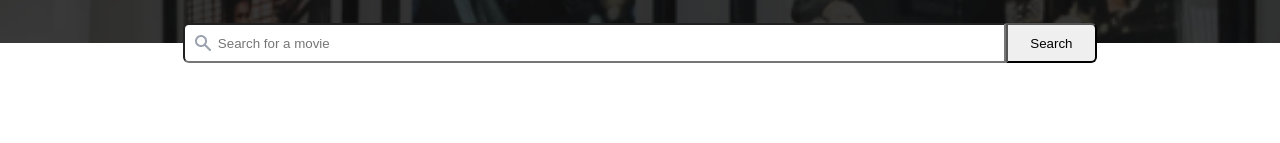
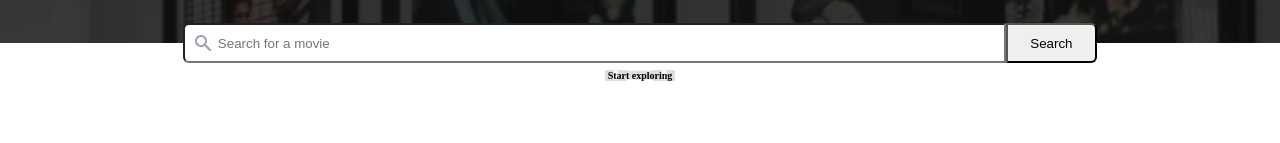
Before and after one commit to Nineteen991/movie-watchlist-react, a React (Create React App) app: page / in a window 1280 px wide. Shown: the part 157-300 px from the top of the page. Built offline with nearby package versions, Linux system fonts and the light colour scheme; no server answers.

Commit message:
added some input functionality

```diff
--- a/src/App.js
+++ b/src/App.js
@@ -1,3 +1,4 @@
+import { useState } from 'react'
 import { Routes, Route } from 'react-router-dom'
 
 import Header from './components/Header'
@@ -6,13 +7,16 @@ import Watchlist from './routes/Watchlist'
 import './App.css'
 
 export default function App() {
+  const [renderMovie, setRenderMovie] = useState({})
 
   return (
     <>
       <Header />
 
       <Routes>
-        <Route path='/' element={<Home />} />
+        <Route path='/' element={
+          <Home renderMovie={renderMovie} setRenderMovie={setRenderMovie}/>
+        } />
         <Route path='/watchlist' element={<Watchlist />} />
       </Routes>
     </>
--- a/src/routes/Home.js
+++ b/src/routes/Home.js
@@ -1,6 +1,8 @@
+import { useState, useEffect } from 'react'
 import styled from 'styled-components'
 
 import searchIcon from '../images/Icon.png'
+import filmIcon from '../images/Icon-film.png'
 
 const MovieSearchForm = styled.form`
   grid-column: 2 / 3;
@@ -27,13 +29,57 @@ const MovieSearchBtn = styled.button`
   border-radius: 0 6px 6px 0;
 `
 
-export default function Home() {
+const EmptyMovieDiv = styled.div`
+  grid-column: 2 / 3;
+  background: url("${filmIcon}") no-repeat center;
+  /* height: 73vh; */
+  list-style: none;
+  margin-top: 3%;
+
+  display: flex;
+  flex-direction: column;
+  align-items: center;
+`
+
+const MovieCard = styled.div`
+  grid-column: 2 / 3;
+  height: 25vh;
+  width: 100%;
+  background-color: white;
+  display: flex;
+  align-items: center;
+`
+
+export default function Home({renderMovie, setRenderMovie}) {
+  const [inputValue, setInputValue] = useState('')
+  const [movie, setMovie] = useState('')
+
+  function getMovie(e) {
+    e.preventDefault()
+    setMovie(e.target.children[0].value)
+  }
+
+  useEffect(() => {
+    fetch(`http://www.omdbapi.com/?apikey=b1eb06c0&t=${movie}`)
+      .then(res => res.json())
+      .then(data => setRenderMovie(data))
+  }, [movie])
+console.log(renderMovie)
   return (
     <>
-      <MovieSearchForm>
-        <MovieSearchInput placeholder='Search for a movie' />
+      <MovieSearchForm onSubmit={(e) => getMovie(e)}>
+        <MovieSearchInput
+          placeholder='Search for a movie'
+          onChange={(e) => setInputValue(e.target.value)}
+          value={inputValue}
+        />
         <MovieSearchBtn>Search</MovieSearchBtn>
       </MovieSearchForm>
+      {
+        movie
+          ? <MovieCard></MovieCard>
+          : <EmptyMovieDiv><h4>Start exploring</h4></EmptyMovieDiv>
+      }
     </>
   )
 }
```
